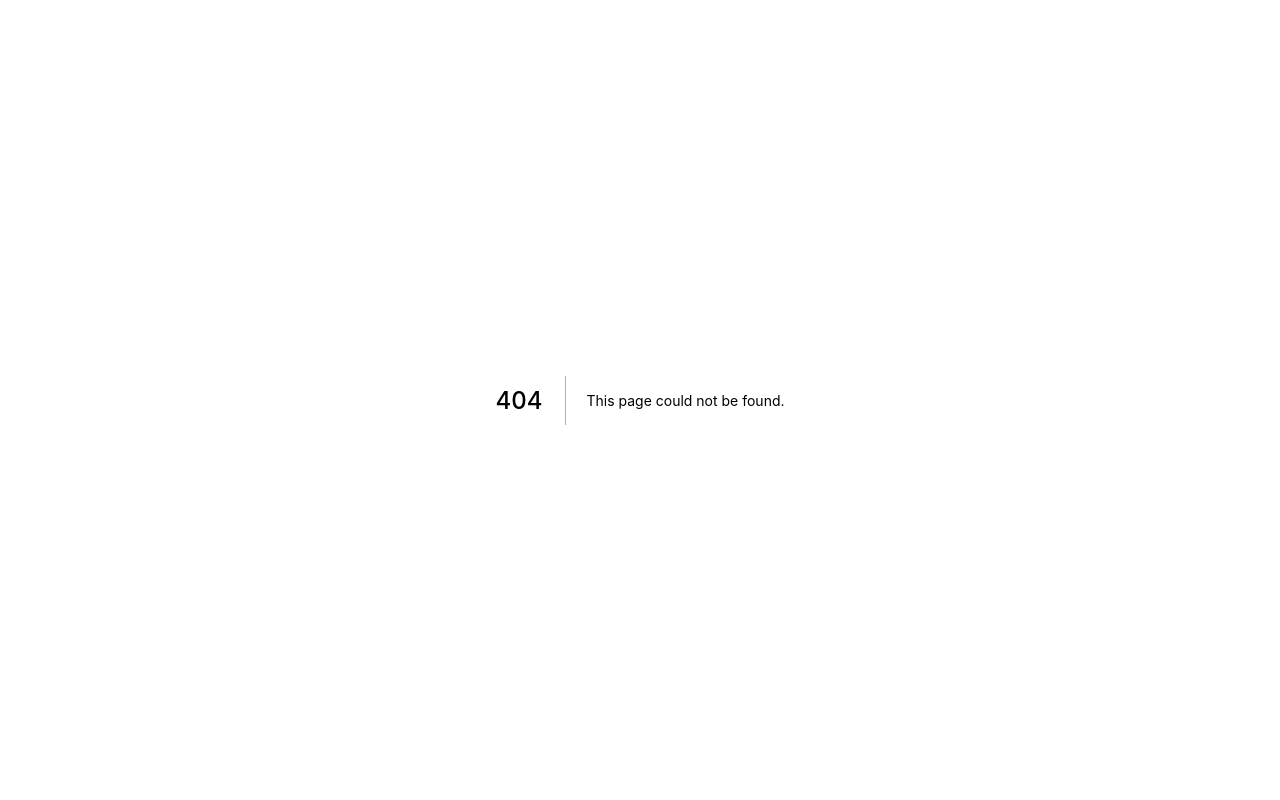
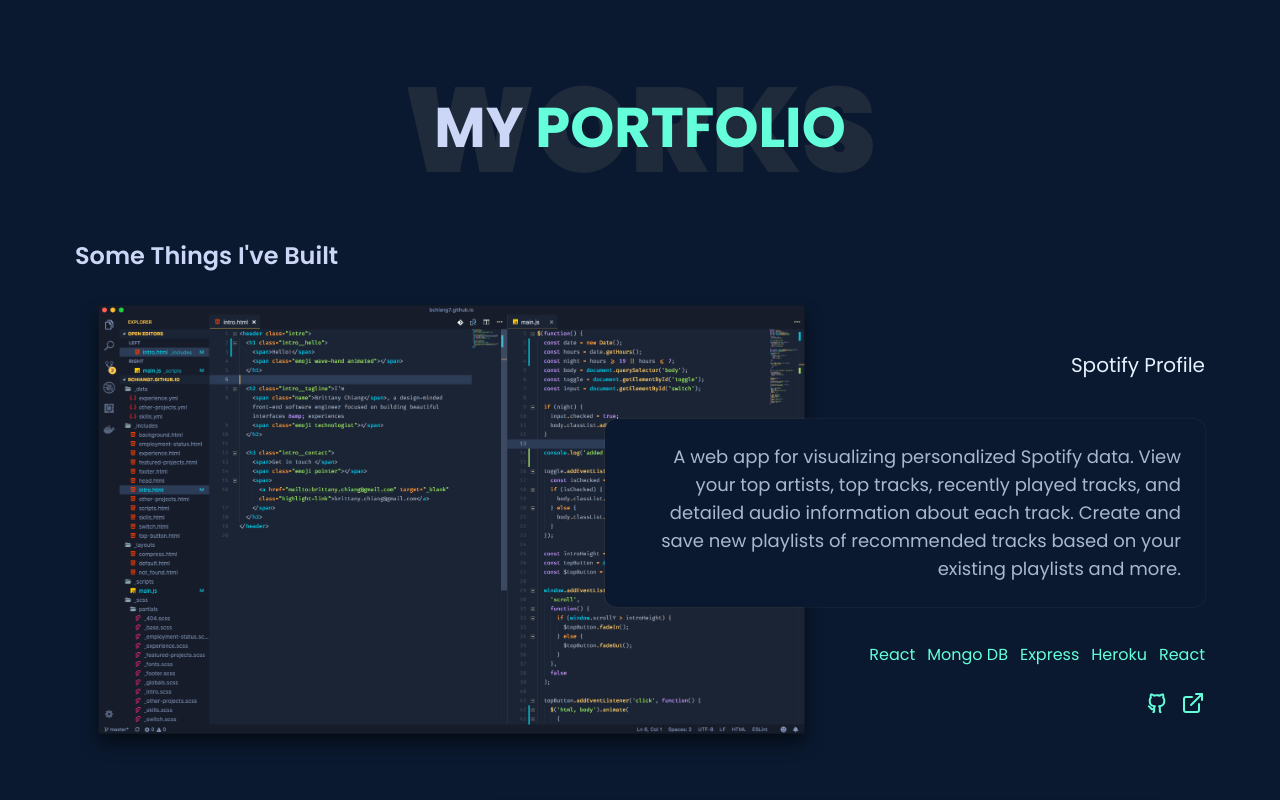
Before and after one commit to iamkamrul19/iamkamrul19.github.io, a Next.js app: page /projects in a window 1280 px wide. Before the commit this address had no page. Shown: the top 800 px of the page. Built offline with nearby package versions, Linux system fonts and the light colour scheme.

Commit message:
project  card add

```diff
--- a/components/SVG/SVG.js
+++ b/components/SVG/SVG.js
@@ -148,3 +148,49 @@ export const Linkedin = () => {
     </svg>
   );
 };
+export const Github = () => {
+  return (
+    <svg
+      width="24px"
+      height="24px"
+      viewBox="0 0 24 24"
+      xmlns="http://www.w3.org/2000/svg"
+    >
+      <g>
+        <path fill="none" d="M0 0h24v24H0z" />
+        <path
+          style={{ fill: "#64ffda" }}
+          fillRule="nonzero"
+          d="M5.883 18.653c-.3-.2-.558-.455-.86-.816a50.32 50.32 0 0 1-.466-.579c-.463-.575-.755-.84-1.057-.949a1 1 0 0 1 .676-1.883c.752.27 1.261.735 1.947 1.588-.094-.117.34.427.433.539.19.227.33.365.44.438.204.137.587.196 1.15.14.023-.382.094-.753.202-1.095C5.38 15.31 3.7 13.396 3.7 9.64c0-1.24.37-2.356 1.058-3.292-.218-.894-.185-1.975.302-3.192a1 1 0 0 1 .63-.582c.081-.024.127-.035.208-.047.803-.123 1.937.17 3.415 1.096A11.731 11.731 0 0 1 12 3.315c.912 0 1.818.104 2.684.308 1.477-.933 2.613-1.226 3.422-1.096.085.013.157.03.218.05a1 1 0 0 1 .616.58c.487 1.216.52 2.297.302 3.19.691.936 1.058 2.045 1.058 3.293 0 3.757-1.674 5.665-4.642 6.392.125.415.19.879.19 1.38a300.492 300.492 0 0 1-.012 2.716 1 1 0 0 1-.019 1.958c-1.139.228-1.983-.532-1.983-1.525l.002-.446.005-.705c.005-.708.007-1.338.007-1.998 0-.697-.183-1.152-.425-1.36-.661-.57-.326-1.655.54-1.752 2.967-.333 4.337-1.482 4.337-4.66 0-.955-.312-1.744-.913-2.404a1 1 0 0 1-.19-1.045c.166-.414.237-.957.096-1.614l-.01.003c-.491.139-1.11.44-1.858.949a1 1 0 0 1-.833.135A9.626 9.626 0 0 0 12 5.315c-.89 0-1.772.119-2.592.35a1 1 0 0 1-.83-.134c-.752-.507-1.374-.807-1.868-.947-.144.653-.073 1.194.092 1.607a1 1 0 0 1-.189 1.045C6.016 7.89 5.7 8.694 5.7 9.64c0 3.172 1.371 4.328 4.322 4.66.865.097 1.201 1.177.544 1.748-.192.168-.429.732-.429 1.364v3.15c0 .986-.835 1.725-1.96 1.528a1 1 0 0 1-.04-1.962v-.99c-.91.061-1.662-.088-2.254-.485z"
+        />
+      </g>
+    </svg>
+  );
+};
+export const External = () => {
+  return (
+    <svg
+      xmlns="http://www.w3.org/2000/svg"
+      role="img"
+      width="24px"
+      height="24px"
+      viewBox="0 0 24 24"
+      fill="none"
+      stroke="currentColor"
+      strokeWidth="2"
+      strokeLinecap="round"
+      strokeLinejoin="round"
+      className="group"
+    >
+      <path
+        style={{ stroke: "#64ffda" }}
+        d="M18 13v6a2 2 0 0 1-2 2H5a2 2 0 0 1-2-2V8a2 2 0 0 1 2-2h6"
+      ></path>
+      <polyline
+        style={{ stroke: "#64ffda" }}
+        points="15 3 21 3 21 9"
+      ></polyline>
+      <line style={{ stroke: "#64ffda" }} x1="10" y1="14" x2="21" y2="3"></line>
+    </svg>
+  );
+};
--- /dev/null
+++ b/components/Sproject/Sproject.js
@@ -0,0 +1,96 @@
+import Image from "next/image";
+import Link from "next/link";
+import React from "react";
+import { External, Github } from "../SVG/SVG";
+const Sproject = ({ content }) => {
+  console.log("content :", content);
+  return (
+    <section>
+      <div className="w-[10/12] md:w-8/12 mx-auto  my-5  p-5 rounded-xl shadow-[0px_0px_3px_1px_rgba(255,255,255,0.39)] project-container lg:hidden">
+        <h6 className="text-[#e6f1ff] text-xl">Spotify Profile</h6>
+        <p className="text-lg text-[#a8b8d1] pt-6 text-justify">
+          A web app for visualizing personalized Spotify data. View your top
+          artists, top tracks, recently played tracks, and detailed audio
+          information about each track. Create and save new playlists of
+          recommended tracks based on your existing playlists and more.
+        </p>
+        <div className="text-theme-text-highlight flex gap-x-3  gap-y-2 flex-wrap pt-6">
+          <p>React</p>
+          <p>Mongo DB</p>
+          <p>Express</p>
+          <p>Heroku</p>
+          <p>React</p>
+        </div>
+        <div className=" flex gap-x-3  gap-y-2 flex-wrap pt-6">
+          <Link href="/">
+            <a target="_blank" rel="noopener noreferrer">
+              <Github />
+            </a>
+          </Link>
+          <Link href="/">
+            <a target="_blank" rel="noopener noreferrer">
+              <External />
+            </a>
+          </Link>
+        </div>
+      </div>
+      <div
+        className={`w-full mx-auto  my-5  flex items-center ${
+          content % 2 !== 0 && "flex-row-reverse"
+        }`}
+      >
+        <div className="w-2/3">
+          <Image alt="image" src="/p1.png" height={600} width={952} />
+        </div>
+        <div className="w-1/3   relative">
+          <h6
+            className={`text-[#e6f1ff] text-xl pb-10  ${
+              content % 2 !== 0 ? "text-left" : "text-right"
+            }`}
+          >
+            Spotify Profile
+          </h6>
+          <p
+            className={`text-lg text-[#a8b8d1] p-6   bg-theme-bg w-[600px] absolute right-0 rounded-xl shadow-[0px_0px_3px_0px_rgba(255,255,255,0.1)] ${
+              content % 2 !== 0 ? "left-0 text-left" : "right-0 text-right"
+            }`}
+          >
+            A web app for visualizing personalized Spotify data. View your top
+            artists, top tracks, recently played tracks, and detailed audio
+            information about each track. Create and save new playlists of
+            recommended tracks based on your existing playlists and more.
+          </p>
+          <div
+            className={`text-theme-text-highlight flex gap-x-3  gap-y-2 flex-wrap pt-6  mt-[200px] ${
+              content % 2 !== 0 ? "justify-start" : "justify-end"
+            }`}
+          >
+            <p>React</p>
+            <p>Mongo DB</p>
+            <p>Express</p>
+            <p>Heroku</p>
+            <p>React</p>
+          </div>
+          <div
+            className={`flex gap-x-3  gap-y-2 flex-wrap pt-6 ${
+              content % 2 !== 0 ? "justify-start" : "justify-end"
+            }`}
+          >
+            <Link href="/">
+              <a target="_blank" rel="noopener noreferrer">
+                <Github />
+              </a>
+            </Link>
+            <Link href="/">
+              <a target="_blank" rel="noopener noreferrer">
+                <External />
+              </a>
+            </Link>
+          </div>
+        </div>
+      </div>
+    </section>
+  );
+};
+
+export default Sproject;
--- /dev/null
+++ b/pages/projects.js
@@ -0,0 +1,39 @@
+import Head from "next/head";
+
+import React from "react";
+import Sproject from "../components/Sproject/Sproject";
+const projects = () => {
+  const project = [1, 2, 3];
+  return (
+    <>
+      <Head>
+        <title>Projects</title>
+        <meta name="viewport" content="initial-scale=1.0, width=device-width" />
+      </Head>
+      <main className=" lg:[100vh] overflow-hidden">
+        <div className="container md:mx-auto px-5 pt-10">
+          <div className="relative">
+            <h3 className="text-center text-[70px] lg:text-[120px] font-black text-[#6363633f] hidden md:block">
+              WORKS
+            </h3>
+            <h4 className="text-3xl  lg:text-[56px] font-bold text-center text-theme-text-title md:absolute top-9  lg:top-[70px] left-0 right-0">
+              MY <span className="text-theme-text-highlight">PORTFOLIO</span>{" "}
+            </h4>
+          </div>
+          <div className="pt-5">
+            <h4 className="text-theme-text-title text-2xl font-semibold ">
+              Some Things I&apos;ve Built
+            </h4>
+            <div className="">
+              {project.map((item, idx) => {
+                return <Sproject key={idx} content={idx} />;
+              })}
+            </div>
+          </div>
+        </div>
+      </main>
+    </>
+  );
+};
+
+export default projects;
--- a/styles/globals.css
+++ b/styles/globals.css
@@ -14,3 +14,24 @@
 }
 @layer components {
 }
+.project-container {
+  position: relative;
+  background-image: url("../public/p.png");
+  background-repeat: no-repeat;
+  background-size: cover;
+  overflow: hidden;
+  z-index: 999;
+}
+.project-container::before {
+  position: absolute;
+  content: "";
+  top: 0;
+  left: 0;
+  right: 0;
+  bottom: 0;
+  height: 100%;
+  width: 100%;
+  opacity: 0.1;
+  background-color: #193c4b;
+  z-index: -999;
+}
--- a/tailwind.config.js
+++ b/tailwind.config.js
@@ -5,6 +5,21 @@ module.exports = {
     "./components/**/*.{js,ts,jsx,tsx}",
   ],
   theme: {
+    container: {
+      padding: {
+        DEFAULT: "1rem",
+        sm: "2rem",
+        xl: "0rem",
+      },
+      center: true,
+      screens: {
+        default: "100%",
+        sm: "640px",
+        md: "768px",
+        lg: "1024px",
+        xl: "1170px",
+      },
+    },
     fontFamily: {
       poppins: ["Poppins", "sans-serif"],
     },
```
Also changed, not shown: public/p.png (added), public/p1.png (added).
